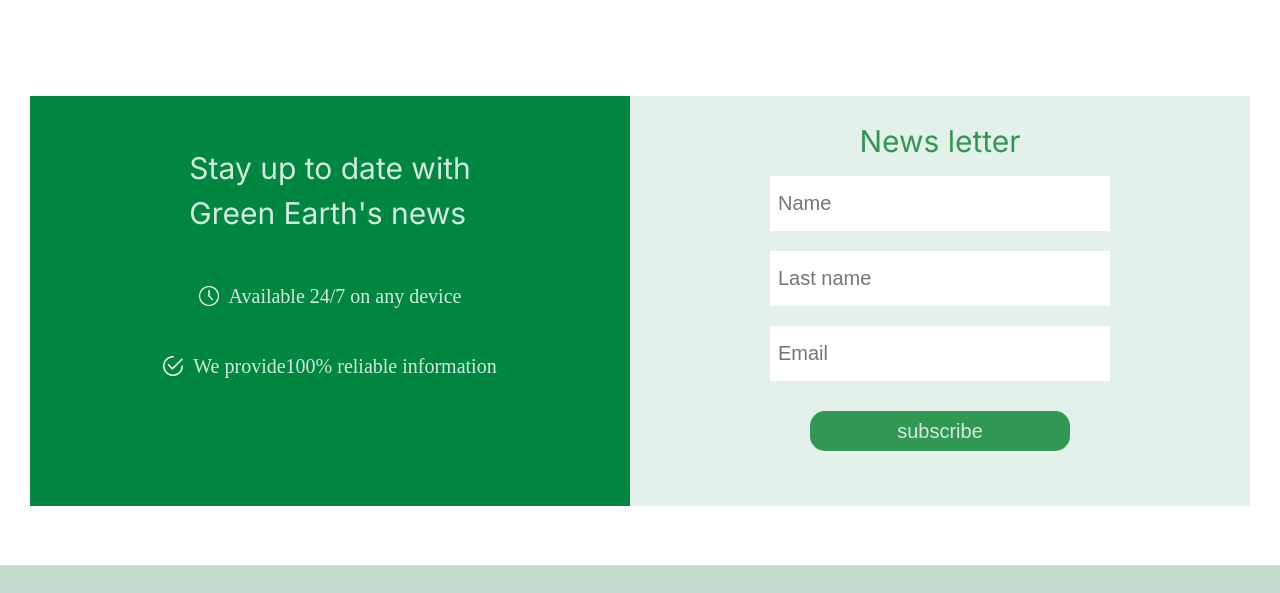
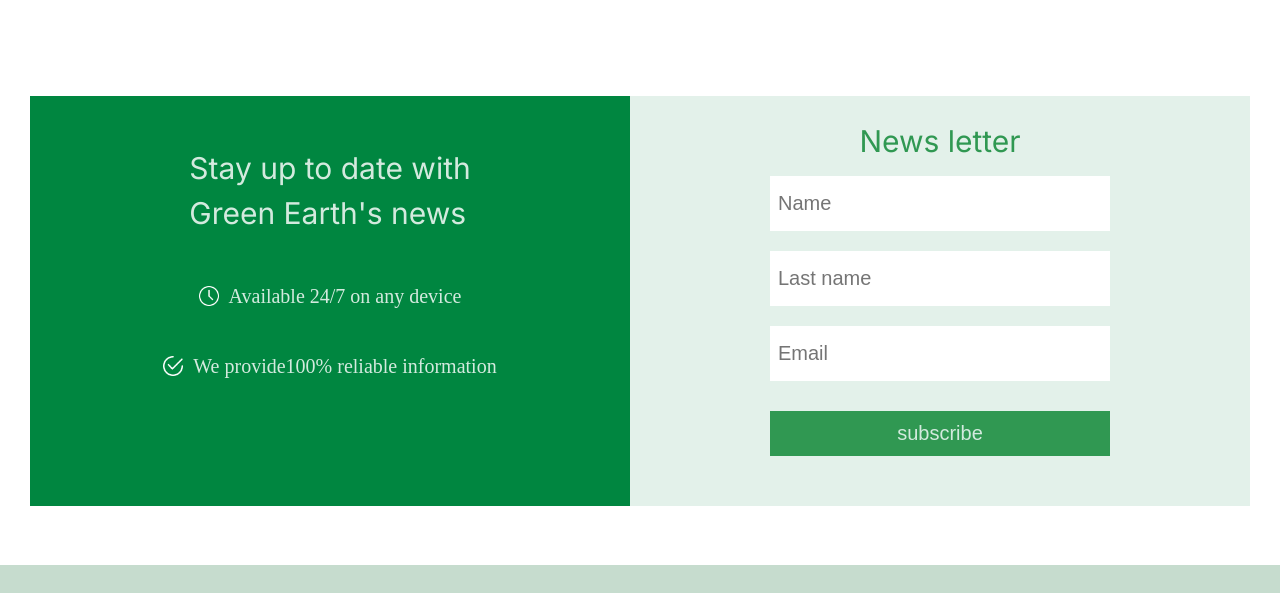
Before and after one commit to Telkaa/green-earth, a plain HTML site: page index.html in a window 1280 px wide. Shown: the part 986-1579 px from the top of the page. Drawn offline with Linux system fonts and the light colour scheme.

Commit message:
few changes to index

```diff
--- a/scss/_style.scss
+++ b/scss/_style.scss
@@ -198,10 +198,9 @@ header{
                 }
             }
             #Submit{
-                border-radius: 15px;
-                max-width:260px;
-                width:100%;
-                height: 40px;
+                max-width:340px;
+                width: 100%;
+                height:45px;
                 padding:5px;
                 margin-top: 10px;
                 background-color: $colorgreen;
@@ -209,6 +208,9 @@ header{
                 cursor: pointer;
                 @media(max-width:730px){
                     margin-bottom:20px;
+                }
+                @media(max-width:375px){
+                    width:260px;
                 }
             }
             #Submit:hover{
```
Also changed, not shown: scss/global.css, 1 other file.
